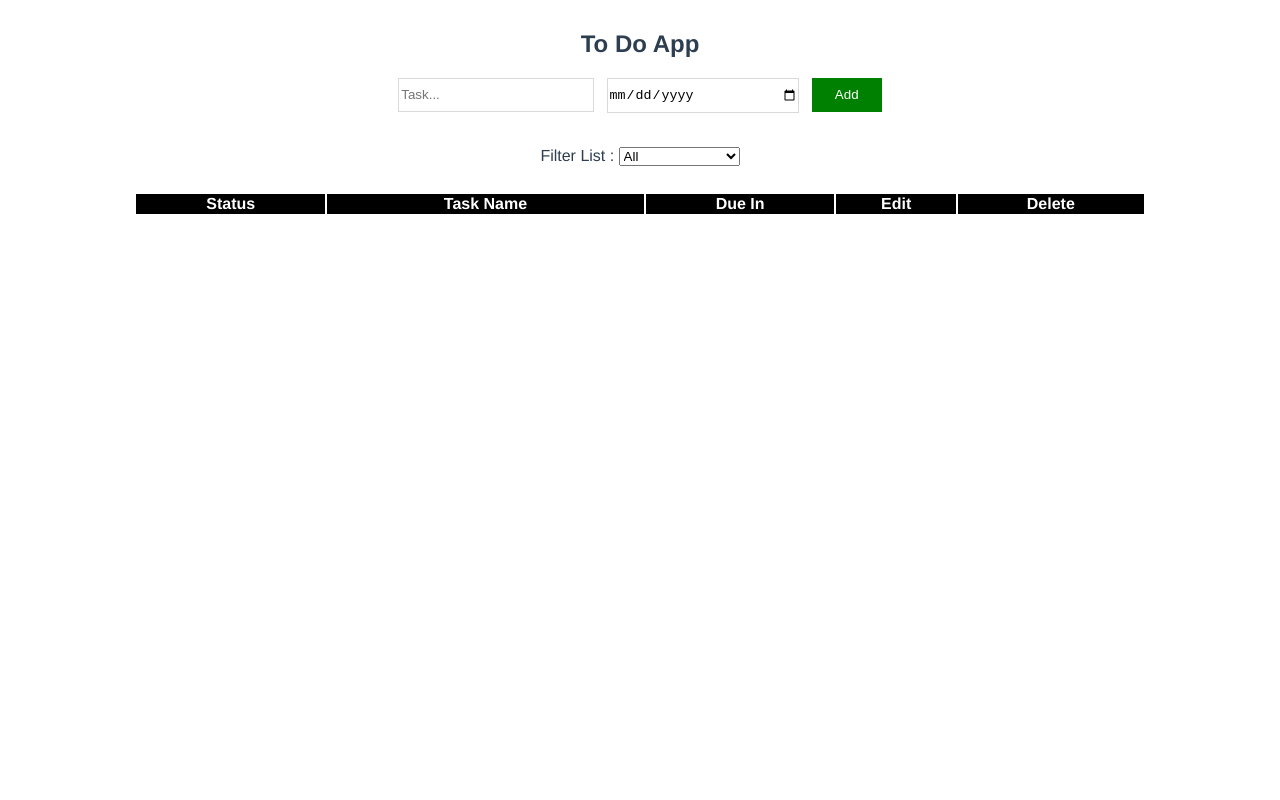
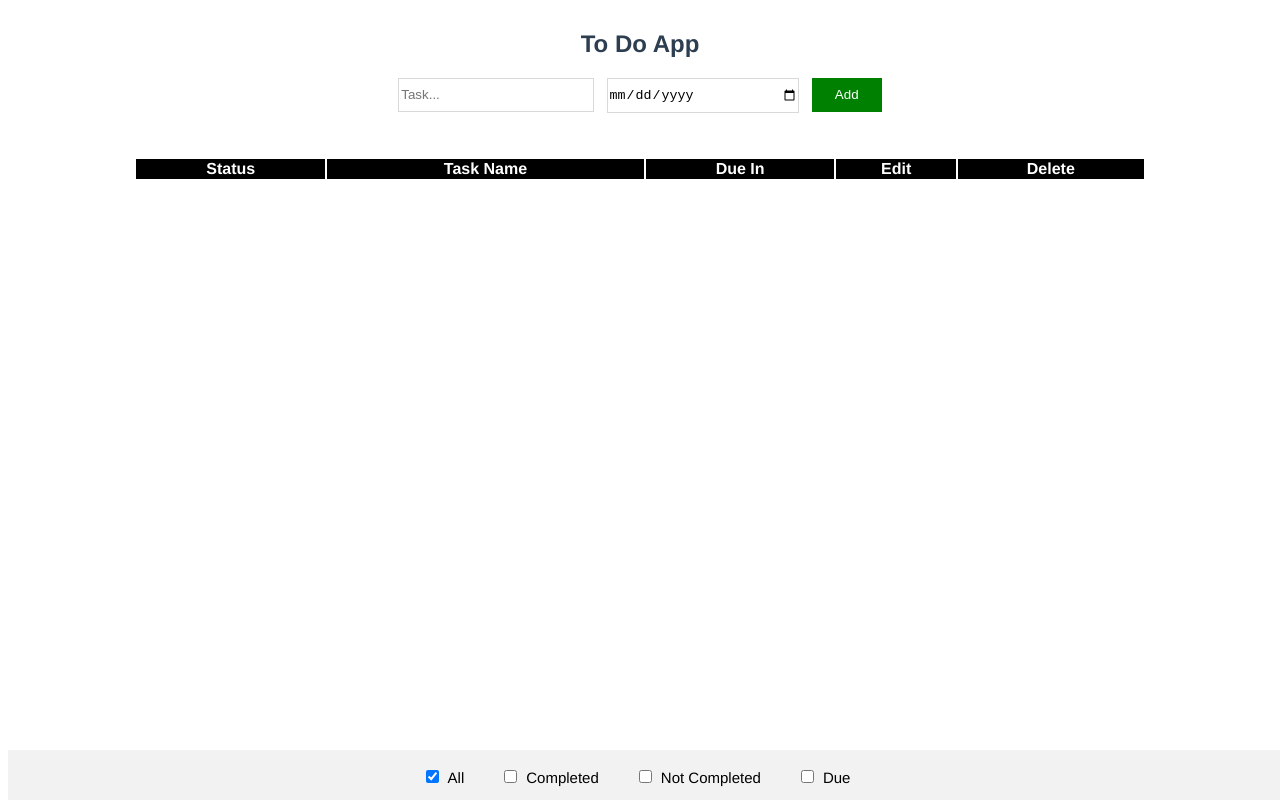
Before and after one commit to Pravinlkr/todo, a Vue app: page / in a window 1280 px wide. Built offline with nearby package versions, Linux system fonts and the light colour scheme.

Commit message:
added in line task edit feature and modified filter postion and added extra filter for expired tasks

```diff
--- a/src/components/MainComponent.vue
+++ b/src/components/MainComponent.vue
@@ -2,15 +2,10 @@
 <input type="text" v-model="task" placeholder="Task...">
 <input type="date" v-model="dueDate" class="dueDate">
 <button class="addButton" v-on:click="addValue()">Add</button>
-    <br/><br/>
+<br /><br />
 <p style="color:orange">{{msgForUser}}</p>
-    <label for="filter">Filter List : </label>
-    <select name="filter" id="filter" v-model="filter" v-on:change="updateList()">
-        <option disabled>Select an Option</option>
-        <option value="all">All</option>
-        <option value="completed">Completed</option>
-        <option value="notcompleted">Not Completed</option>
-    </select>
+
+
 <table>
     <tr style="color:white; background-color:black">
         <th>Status</th>
@@ -22,171 +17,280 @@
     <!--show all items in to do list-->
     <tr v-for="(t,index) in filteredList" v-bind:key="index">
         <td><input type="checkbox" v-model="t.status" v-on:click="taskStatusModifier(index)"></td>
-            <td><b>{{t.taskName}}</b></td>
+        <td><span v-if="!t.isEdit"><b>{{t.taskName}}</b></span>
+            <span v-if="t.isEdit"><input type="text" v-model="eTask" v-on:keyup.enter="editTaskValue()" class="editInput"></span>
+        </td>
         <td><b>{{t.dueDat}} {{t.dueType}}</b></td>
         <td><button class="editButton" v-on:click="editTask(index)">Edit</button></td>
         <td><button class="deleteButton" v-on:click="deleteTask(index)">Delete</button></td>
     </tr>
 </table>
+
+
+<!--Filter Box sticked At Bottom Of the page-->
+<div class="filterBox">
+    <input type="checkbox" id="all" value="all" v-on:click="allFilter()" :checked="isall">
+    <label for="all">All</label>
+
+    <input type="checkbox" id="completed" value="completed" v-on:click="completedFilter()" :checked="iscompleted">
+    <label for="completed">Completed</label>
+
+    <input type="checkbox" id="notcompleted"  value="notcompleted" v-on:click="notCompletedFilter()" :checked="isnotcompleted">
+    <label for="notcompleted">Not Completed</label>
+
+    <input type="checkbox" id="due" value="due" v-on:click="dueFilter()" :checked="isdue">
+    <label for="due">Due</label>
+</div>
 </template>
+
 <script>
-export default{
-    name:'MainComponent',
-    data(){
-        return{
-            task:'',
-            dueDate:'',
-            diffBDate:0,
-            dueTimeType:'',//in hours, minutes or days
-            msgForUser:'', //error message if user type to add with empty input field
-            editTaskIndex:null,
-            isEdit:false,
-            filter:'all',
-            allList:true,
-            /*toDoList data is like {taskName:'first task',dueDate:'2021-08-21', status:true},
+export default {
+    name: 'MainComponent',
+    data() {
+        return {
+            task: '',
+            eTask: '', //EDITABLE TASK
+            dueDate: '',
+            diffBDate: 0,
+            dueTimeType: '', //in hours, minutes or days
+            msgForUser: '', //error message if user type to add with empty input field
+            editTaskIndex: null,
+            filter: 'all',
+            allList: true,
+            /*toDoList data is like {taskName:'first task',dueDate:'2021-08-21',dueType status:true},
                                     {taskName:'second task',dueDate:'2021-08-25',status:false},
                                     {taskName:'third task',dueDate:'2021-08-12' ,status:true},
                                     {taskName:'fourth task',dueDate:'2021-08-01' ,status:false}*/
-            toDoList:[],
-            filteredList:[]
+            toDoList: [],
+            filteredList: [],
+            isall:true,
+            iscompleted:false,
+            isnotcompleted:false,
+            isdue:false
         }
     },
-    methods:{
-        addValue(){
-            if(this.task.length > 0){
+    methods: {
+        editTaskValue() {
+            if (this.eTask.length > 0) {
                 this.msgForUser = ''
-                if(this.isEdit){
-                    this.toDoList[this.editTaskIndex].taskName = this.task;
-                    this.task = '';
-                    this.isEdit = false;
+                this.toDoList[this.editTaskIndex].taskName = this.eTask;
+                this.eTask = '';
+                this.toDoList[this.editTaskIndex].isEdit = false;
                 this.editTaskIndex = null;
-                }
-                else{
-                    this.dueDateDiff();
-                    this.toDoList.push({taskName:this.task, dueDat: this.diffBDate, dueType:this.dueTimeType ,status:false});
-                    this.task = '';
-                    this.dueDate = '';
-                }
                 this.updateList();
-            }
-            else{
+
+            } else {
                 this.msgForUser = 'Can not add empty field to task, please type something'
             }
         },
-        deleteTask(index){
-            this.toDoList.splice(index,1);
+        addValue() {
+            if (this.task.length > 0) {
+                if(this.dueDate != ''){
+                    this.msgForUser = ''
+                    this.dueDateDiff();
+                    this.toDoList.push({
+                        taskName: this.task,
+                        dueDat: this.diffBDate,
+                        dueType: this.dueTimeType,
+                        isEdit:false,
+                        status: false
+                    });
+                    this.task = '';
+                    this.dueDate = '';
+                    console.log(this.toDoList);
+                    this.updateList();
+                }else{
+                    this.msgForUser = 'Please Choose a date, empty date can not be added'
+                }
+
+            } else {
+                this.msgForUser = 'Can not add empty field to task, please type something'
+            }
+        },
+        deleteTask(index) {
+            this.toDoList.splice(index, 1);
             this.updateList();
         },
-        editTask(index){
-            this.task = this.toDoList[index].taskName;
+        editTask(index) {
+            this.eTask = this.toDoList[index].taskName;
             this.editTaskIndex = index;
-            this.isEdit = true;
-            this.updateList();
+            this.toDoList[index].isEdit = true;
         },
-        taskStatusModifier(index){
-            if(this.toDoList[index].status == true){
+        taskStatusModifier(index) {
+            if (this.toDoList[index].status == true) {
                 this.toDoList[index].status = false;
-            }
-            else{
+            } else {
                 this.toDoList[index].status = true;
             }
         },
-        updateList(){
+        updateList() {
             this.filteredList = [];
             const len = this.toDoList.length;
-            var i=0;
-            if(this.filter == 'all'){
-                for(i=0; i<len; i++){
+            var i = 0;
+            if (this.filter == 'all') {
+                for (i = 0; i < len; i++) {
+                    this.filteredList.push(this.toDoList[i]);
+                }
+            } else if (this.filter == 'completed') {
+                for (i = 0; i < len; i++) {
+                    if (this.toDoList[i].status == true && this.toDoList[i].dueType != 'Expired') {
                         this.filteredList.push(this.toDoList[i]);
                     }
                 }
-            else if(this.filter == 'completed'){
-                for(i=0; i<len; i++){
-                    if(this.toDoList[i].status == true){
+            } else if (this.filter == 'notcompleted') {
+                for (i = 0; i < len; i++) {
+                    if (this.toDoList[i].status == false && this.toDoList[i].dueType != 'Expired') {
                         this.filteredList.push(this.toDoList[i]);
                     }
                 }
-            }
-            else if(this.filter == 'notcompleted'){
+            } else if(this.filter == 'due'){
                 for(i=0; i<len; i++){
-                    if(this.toDoList[i].status == false){
+                    if(this.toDoList[i].dueType == 'Expired'){
                         this.filteredList.push(this.toDoList[i]);
                     }
                 }
             }
         },
-        dueDateDiff(){
+        dueDateDiff() {
             const current = new Date();
             var cdate = `${current.getFullYear()}-${current.getMonth()+1}-${current.getDate()}`;
             cdate = new Date(cdate);
             var ddate = this.dueDate;
             ddate = new Date(ddate);
             //console.log(cdate+' '+ddate);
-            this.diffBDate = (ddate-cdate)/ (1000 * 3600 * 24);
-            if(this.diffBDate <1){
-                var hoursRemaining = (ddate-cdate)/(1000 * 3600);
-                if(hoursRemaining < 1){
+            this.diffBDate = (ddate - cdate) / (1000 * 3600 * 24);
+            if (this.diffBDate < 1) {
+                var hoursRemaining = (ddate - cdate) / (1000 * 3600);
+                if (hoursRemaining < 1) {
                     //minutes remaining
-                    var minutesRemaining = (ddate-cdate)/(1000*60);
+                    var minutesRemaining = (ddate - cdate) / (1000 * 60);
+                    if(minutesRemaining < 1){
+                        this.dueTimeType = 'Expired'
+                        this.diffBDate = null;
+                    }else{
                         this.dueTimeType = 'Minutes';
                         this.diffBDate = Math.floor(minutesRemaining);
-                }else{
+                    }
+                } else {
                     //hours remaining
                     this.dueTimeType = 'Hours';
                     this.diffBDate = Math.floor(hoursRemaining);
                 }
-            }
-            else{
+            } else {
                 //Days remaining
                 this.dueTimeType = 'Days';
                 this.diffBDate = Math.floor(this.diffBDate);
             }
+        },
+        allFilter(){
+            this.filter = 'all';
+            this.isall = true;
+            this.iscompleted = false;
+            this.isnotcompleted = false;
+            this.isdue = false;
+            this.updateList();
+        },
+        completedFilter(){
+            this.filter = 'completed';
+            this.isall = false;
+            this.iscompleted = true;
+            this.isnotcompleted = false;
+            this.isdue = false;
+            this.updateList();
+        },
+        notCompletedFilter(){
+            this.filter = 'notcompleted';
+            this.isall = false;
+            this.iscompleted = false;
+            this.isnotcompleted = true;
+            this.isdue = false;
+            this.updateList();
+        },
+        dueFilter(){
+            this.filter = 'due';
+            this.isall = false;
+            this.iscompleted = false;
+            this.isnotcompleted = false;
+            this.isdue = true;
+            this.updateList();
         }
     },
-    mounted(){
+    mounted() {
         this.updateList();
     }
 }
 </script>
+
 <style scoped>
-input{
+input {
     height: 30px;
-    width:15%;
-    border:1px solid #d9d9d9;
-    outline:none;
+    width: 15%;
+    border: 1px solid #d9d9d9;
+    outline: none;
 }
-input.dueDate{
+
+input.dueDate {
     height: 33px;
-    width:15%;
+    width: 15%;
     margin-left: 1%;
     margin-right: 1%;
 }
-button.addButton{
-    border:none;
-    outline:none;
+
+button.addButton {
+    border: none;
+    outline: none;
     height: 34px;
-    color:white;
+    color: white;
     background-color: green;
-    width:70px;
+    width: 70px;
 }
-table{
-    width:80%;
-    margin:2% auto;
+
+table {
+    width: 80%;
+    margin: 2% auto;
+    margin-bottom: 7%;
 }
-.editButton{
-    background-color:#54a3e3;
-    color:white;
-    border:none;
-    outline:none;
-    height:30px;
-    width:80px;
+
+.editInput {
+    width: 70%;
 }
-.deleteButton{
-    background-color:#de2821;
-    color:white;
-    border:none;
-    outline:none;
-    height:30px;
-    width:80px;
+
+.editButton {
+    background-color: #54a3e3;
+    color: white;
+    border: none;
+    outline: none;
+    height: 30px;
+    width: 80px;
+}
+
+.deleteButton {
+    background-color: #de2821;
+    color: white;
+    border: none;
+    outline: none;
+    height: 30px;
+    width: 80px;
+}
+
+/*Filter box design*/
+.filterBox{
+    height: 50px;
+    background-color: #f2f2f2;
+    color:black;
+    font-size: 15px;
+    position:fixed;
+    bottom: 0;
+    width: 100%;
+}
+.filterBox input{
+    line-height: 50px;
+    height: 13px;
+    margin-top: 20px;
+    width:25px;
+}
+.filterBox label{
+    margin-top: 20px;
+    margin-right: 30px;
 }
 </style>
```
Lines whose indentation alone changed are shown as unchanged.
